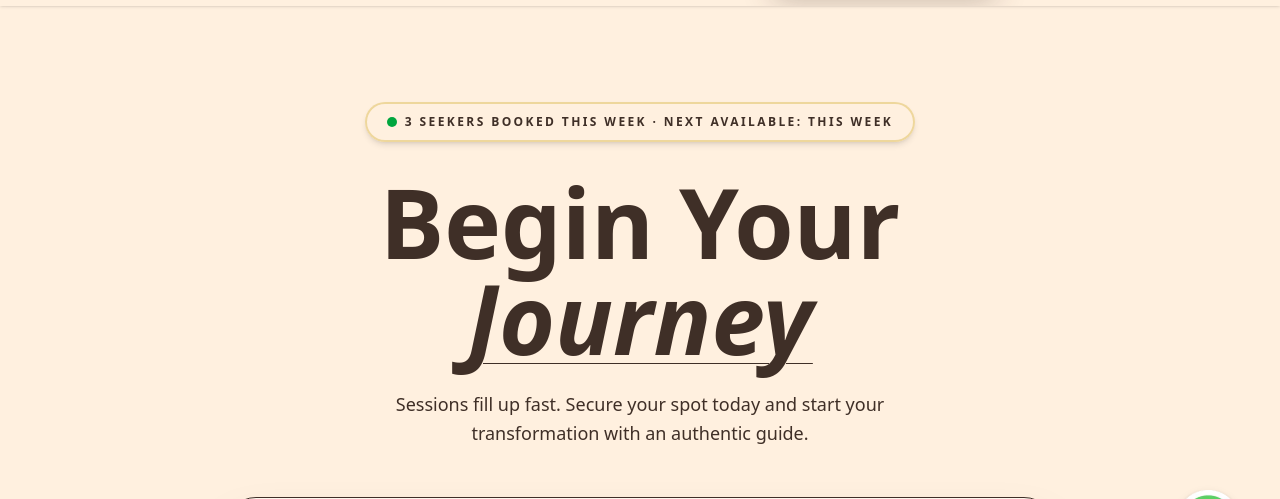
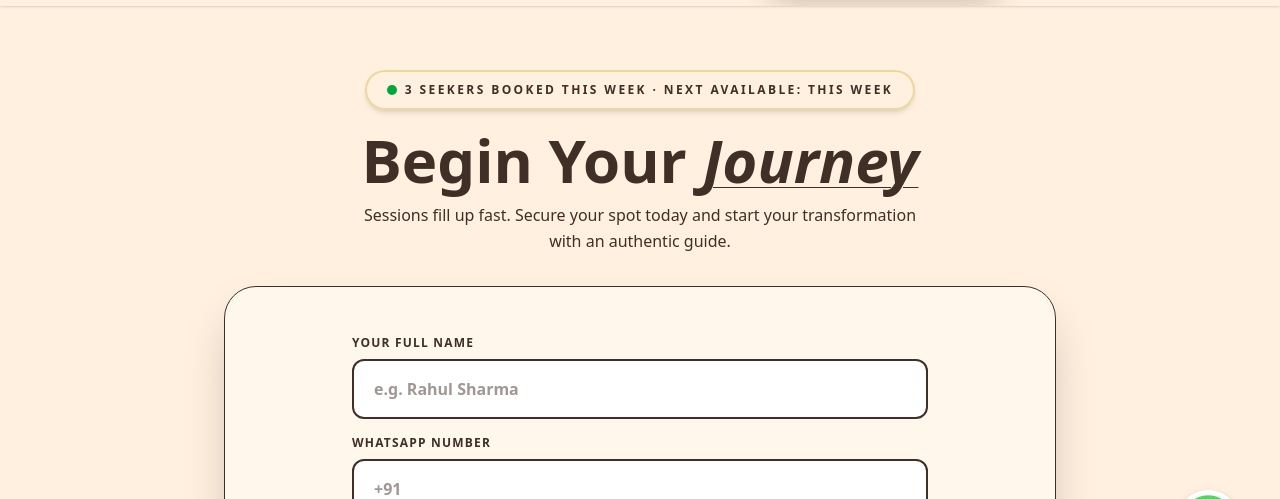
Before and after one commit to HarshalPatel1972/a1-tantra, a Next.js app: page /book-session in a window 1280 px wide. Shown: the part 206-705 px from the top of the page. Built offline with nearby package versions, Linux system fonts and the light colour scheme; no server answers.

Commit message:
UI: Reduced header size and paddings on Booking Page to ensure the form appears above the fold

```diff
--- a/app/book-session/page.tsx
+++ b/app/book-session/page.tsx
@@ -23,11 +23,11 @@ export default function BookingPage() {
   return (
     <div>
       <ConsultationBanner />
-      <div className="pt-24 pb-24 bg-cream min-h-screen">
+      <div className="pt-12 md:pt-16 pb-24 bg-cream min-h-screen">
         <div className="max-w-4xl mx-auto px-4 sm:px-6 lg:px-8">
-          <div className="text-center mb-12 relative">
+          <div className="text-center mb-8 relative">
             {/* Social Proof / Urgency Badge */}
-            <div className="inline-flex items-center gap-2 px-5 py-2.5 bg-[#FFF0DF]/90 backdrop-blur-md border-2 border-[#D4AF37]/40 rounded-full mb-8 shadow-md scale-90 md:scale-100">
+            <div className="inline-flex items-center gap-2 px-5 py-2.5 bg-[#FFF0DF]/90 backdrop-blur-md border-2 border-[#D4AF37]/40 rounded-full mb-5 shadow-md scale-90 md:scale-100">
                <span className="flex h-2.5 w-2.5 relative">
                  <span className="animate-ping absolute inline-flex h-full w-full rounded-full bg-green-500 opacity-75"></span>
                  <span className="relative inline-flex rounded-full h-2.5 w-2.5 bg-green-600"></span>
@@ -37,13 +37,13 @@ export default function BookingPage() {
                </span>
             </div>
 
-            <h1 className="font-title text-5xl md:text-7xl lg:text-8xl font-black text-deep-brown mb-6 leading-none">
+            <h1 className="font-title text-4xl md:text-5xl lg:text-6xl font-black text-deep-brown mb-3 leading-none">
               Begin Your{" "}
-              <span className="text-accent-red italic underline decoration-1 underline-offset-8">
+              <span className="text-accent-red italic underline decoration-1 underline-offset-4">
                 Journey
               </span>
             </h1>
-            <p className="text-base md:text-lg text-deep-brown/70 max-w-xl mx-auto font-body font-medium leading-relaxed">
+            <p className="text-sm md:text-base text-deep-brown/70 max-w-xl mx-auto font-body font-medium leading-relaxed">
               Sessions fill up fast. Secure your spot today and start your transformation with an authentic guide.
             </p>
           </div>
```
